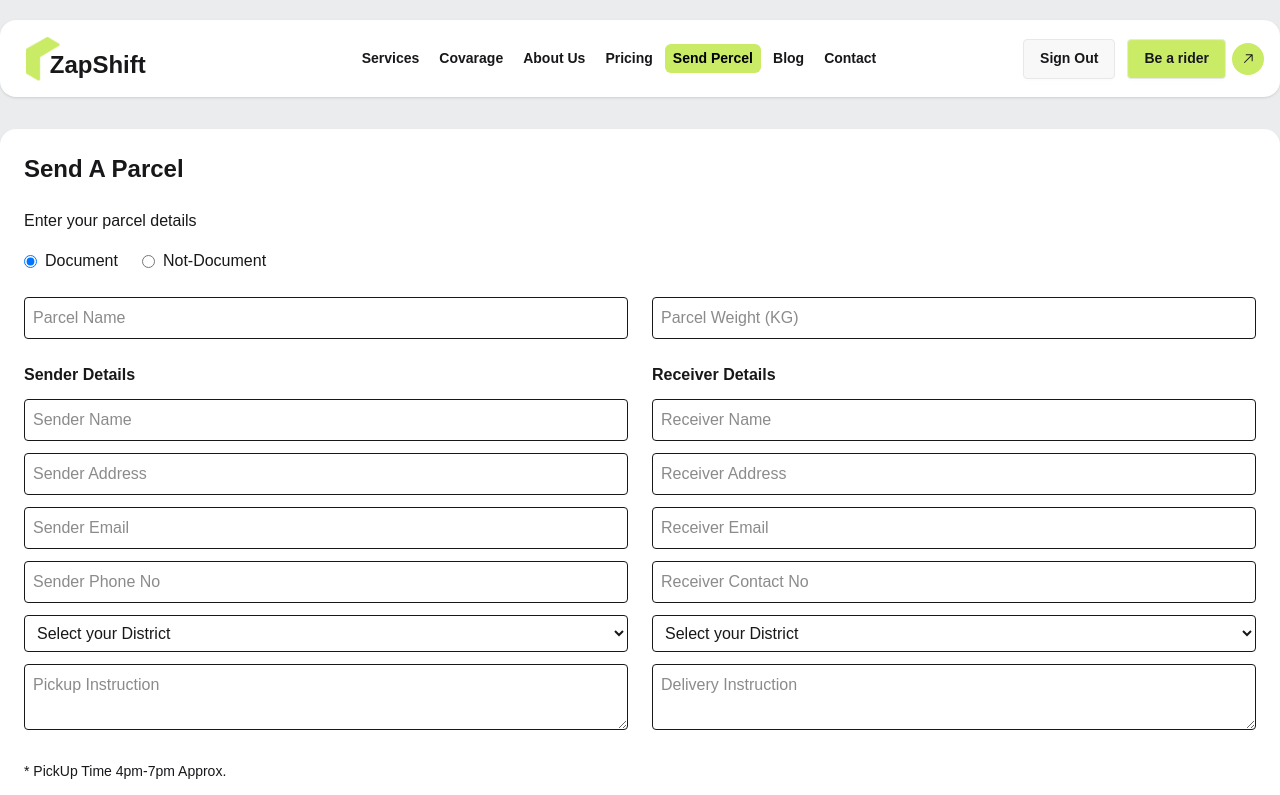
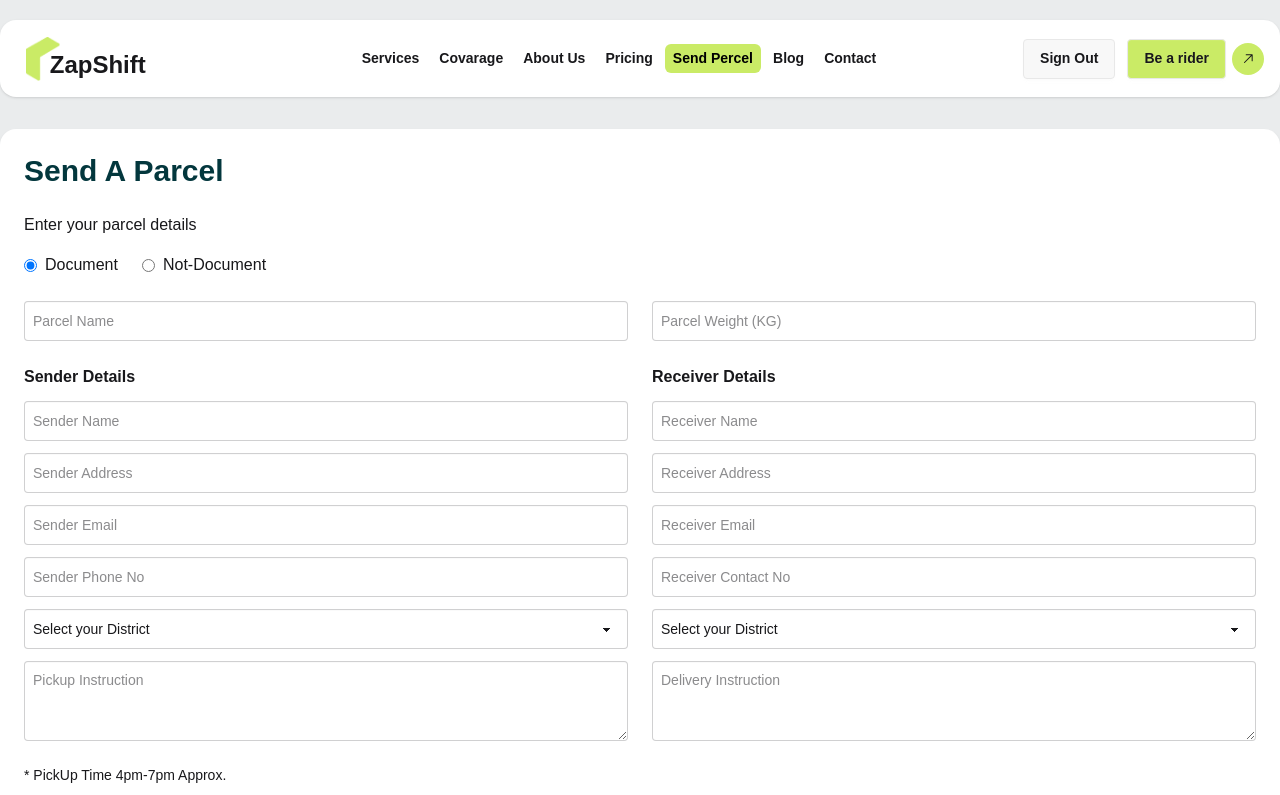
Before and after one commit to Mahfuz5634/ZapShift-Project-ClientPart, a React (Vite) app: page /send-parcel in a window 1280 px wide. Shown: the top 795 px of the page. Built offline with nearby package versions, Linux system fonts and the light colour scheme; no server answers; sample sign-in values are in the browser's storage.

Commit message:
fixed some error

```diff
--- a/src/Pages/SendParcel/SendParcel.jsx
+++ b/src/Pages/SendParcel/SendParcel.jsx
@@ -15,7 +15,7 @@ const SendParcel = () => {
 
   return (
     <div className="container mx-auto p-6 my-8 bg-white shadow-md rounded-2xl">
-      <h1 className="text-2xl font-bold mb-6">Send A Parcel</h1>
+      <h1 className="text-3xl text-[#03373d] font-bold mb-6">Send A Parcel</h1>
 
       <p className="mb-4">Enter your parcel details</p>
 
@@ -50,13 +50,13 @@ const SendParcel = () => {
             type="text"
             placeholder="Parcel Name"
             {...register('parcelName')}
-            className="border p-2 rounded w-full"
+            className="input border p-2 rounded w-full"
           />
           <input
             type="text"
               {...register('parcelWeight')}
             placeholder="Parcel Weight (KG)"
-            className="border p-2 rounded w-full"
+            className="input border p-2 rounded w-full"
           />
         </div>
 
@@ -69,37 +69,38 @@ const SendParcel = () => {
               type="text"
                 {...register('senderName')}
               placeholder="Sender Name"
-              className="border p-2 rounded w-full mb-3"
+              className="input border p-2 rounded w-full mb-3"
             />
             <input
               type="text"
               placeholder="Sender Address"
                 {...register('senderAddress')}
-              className="border p-2 rounded w-full mb-3"
+              className="input border p-2 rounded w-full mb-3"
             />
              <input
               type="text"
               placeholder="Sender Email"
                 {...register('senderEmail')}
-              className="border p-2 rounded w-full mb-3"
+              className="input border p-2 rounded w-full mb-3"
             />
             <input
               type="text"
               placeholder="Sender Phone No"
                 {...register('senderPhone')}
-              className="border p-2 rounded w-full mb-3"
+              className="input border p-2 rounded w-full mb-3"
             />
-            <select className="border p-2 rounded w-full mb-3"
+            <select className="select border p-2 rounded w-full mb-3"
              {...register('senderDistrict')}>
-              <option>Select your District</option>
+              <option >Select your District</option>
               <option>Dhaka</option>
               <option>Barishal</option>
               <option>Chandpur</option>
+              <option>Rangpur</option>
 
             </select>
             <textarea
               placeholder="Pickup Instruction"
-              className="border p-2 rounded w-full"
+              className="textarea border p-2 rounded w-full"
                {...register('senderText')}
             />
           </div>
@@ -111,36 +112,37 @@ const SendParcel = () => {
               type="text"
               placeholder="Receiver Name"
                {...register('receiverName')}
-              className="border p-2 rounded w-full mb-3"
+              className="input border p-2 rounded w-full mb-3"
             />
             <input
               type="text"
               placeholder="Receiver Address"
                {...register('receiverAdress')}
-              className="border p-2 rounded w-full mb-3"
+              className="input border p-2 rounded w-full mb-3"
             />
              <input
               type="text"
               placeholder="Receiver Email"
                 {...register('receiverEmail')}
-              className="border p-2 rounded w-full mb-3"
+              className="input border p-2 rounded w-full mb-3"
             />
             <input
               type="text"
               placeholder="Receiver Contact No"
-              className="border p-2 rounded w-full mb-3"
+              className="input border p-2 rounded w-full mb-3"
             />
-            <select className="border p-2 rounded w-full mb-3"
+            <select className="select border p-2 rounded w-full mb-3"
              {...register('receiverDistrict')}>
-              <option>Select your District</option>
+              <option >Select your District</option>
               <option>Dhaka</option>
               <option>Barishal</option>
               <option>Chandpur</option>
+              <option>Rangpur</option>
             </select>
             <textarea
              {...register('reciverText')}
               placeholder="Delivery Instruction"
-              className="border p-2 rounded w-full"
+              className="textarea border p-2 rounded w-full"
             />
           </div>
         </div>
```
